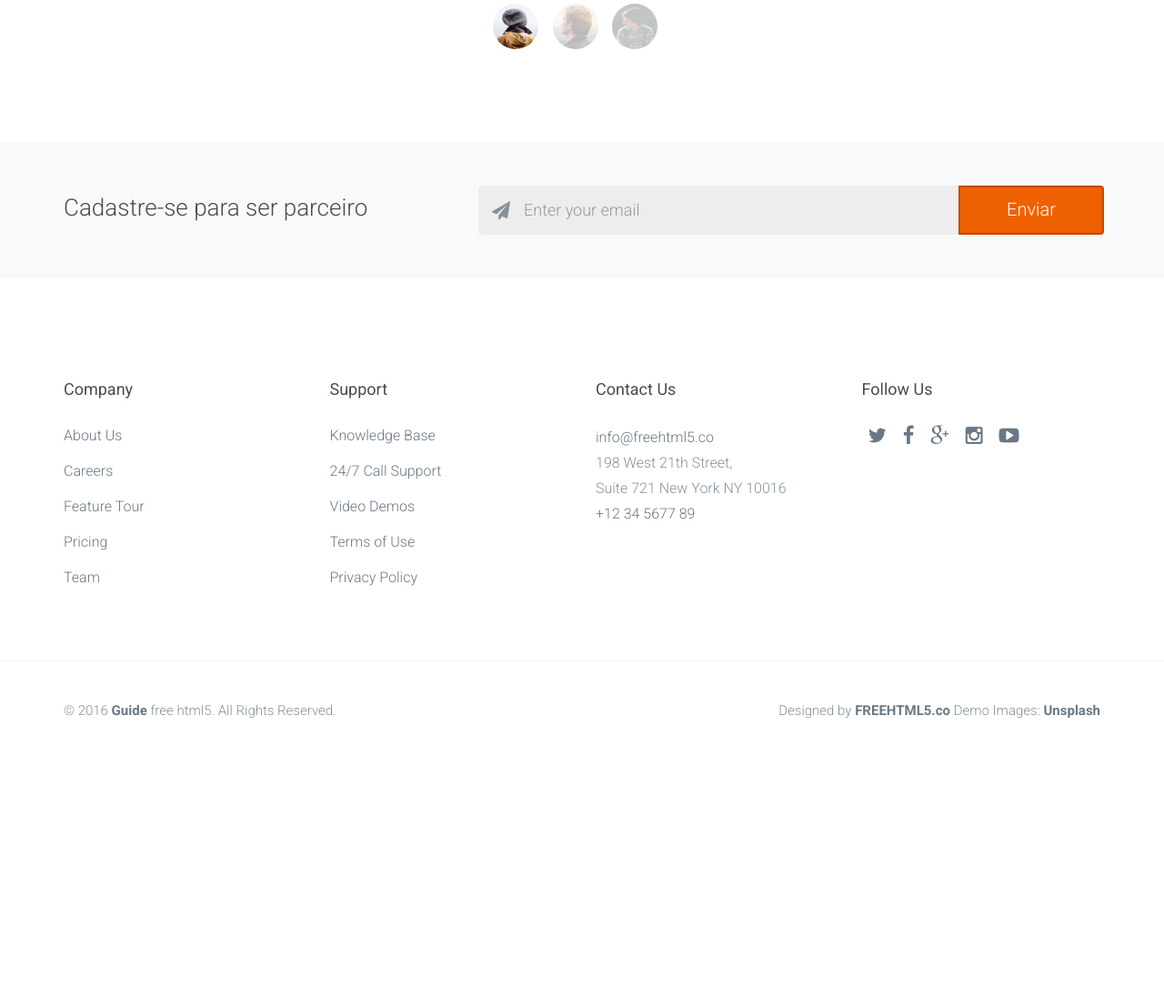
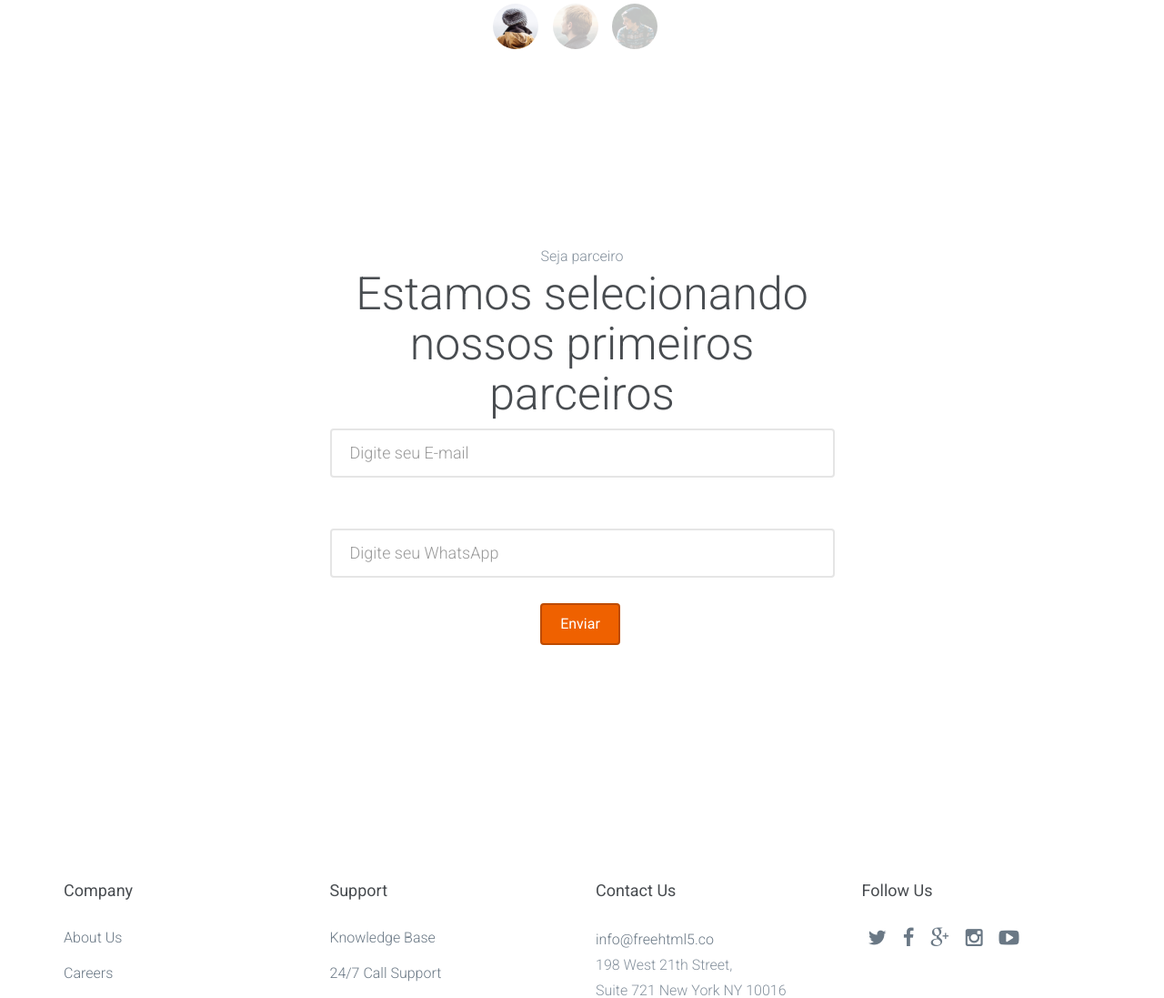
Before and after one commit to LucasRamosLobo/repo-guia-oficial, a Django app: page /parceiro/ in a window 1280 px wide. Shown: the part 3366-4463 px from the top of the page at 91% size. Before the commit the page ends 4156 px from the top, so only its background shows below. Run offline with Django 3.2, Linux system fonts and the light colour scheme; some libraries are stand-ins or nearby versions; some web fonts are replaced.

Commit message:
adiciona form parceiro

```diff
--- a/static/css/style.css
+++ b/static/css/style.css
@@ -855,33 +855,13 @@ body {
   background: #f9f9f9;
   padding: 3em 0;
 }
-#fh5co-subscribe h3 {
-  float: left;
-  width: 30%;
-  top: 10px;
-  font-size: 26px;
-  margin-bottom: 0;
-  position: relative;
-}
-#fh5co-subscribe h3 label {
-  font-weight: 300;
-}
-@media screen and (max-width: 992px) {
-  #fh5co-subscribe h3 {
-    width: 100%;
-    margin-bottom: 30px;
-  }
-}
+
 #fh5co-subscribe form {
   width: 60%;
-  float: right;
-  position: relative;
+  justify-content: center;
+
 }
-@media screen and (max-width: 992px) {
-  #fh5co-subscribe form {
-    width: 100%;
-  }
-}
+
 #fh5co-subscribe form .fh5co-icon {
   position: absolute;
   top: 50%;
--- a/templates/pricing.html
+++ b/templates/pricing.html
@@ -298,13 +298,25 @@
 			</div>
 		</section>
 		<!-- END #fh5co-testimonials -->
-		<section id="fh5co-subscribe">
+		<section id="fh5co-testimonials">
 			<div class="container">
+				<div class="row row-bottom-padded-sm">
+					<div class="col-md-6 col-md-offset-3 text-center">
+						<div class="fh5co-label animate-box">Seja parceiro</div>
+						<h2 class="fh5co-lead animate-box">Estamos selecionando nossos primeiros parceiros </h2>
 
-				<h3 class="animate-box"><label for="email">Cadastre-se para ser parceiro</label></h3>
+
+				<form action="#" method="post" class="animate-box text-center">
+
+					<input type="email" class="form-control" placeholder="Digite seu E-mail" id="email" name="email" >
+
+				</form>
+				<br>
+				&nbsp;
 				<form action="#" method="post" class="animate-box">
-					<i class="fh5co-icon icon-paper-plane"></i>
-					<input type="email" class="form-control" placeholder="Enter your email" id="email" name="email">
+
+					<input type="tel" class="form-control" placeholder="Digite seu WhatsApp" id="email" name="email">
+					<br>
 					<input type="submit" value="Enviar" class="btn btn-primary" style="background-color:#EF6100; border-color:#BD4B00 ;">
 				</form>
 
```
Also changed, not shown: templates/about.html (+16 -4 lines), templates/index.html (+15 -14 lines).
